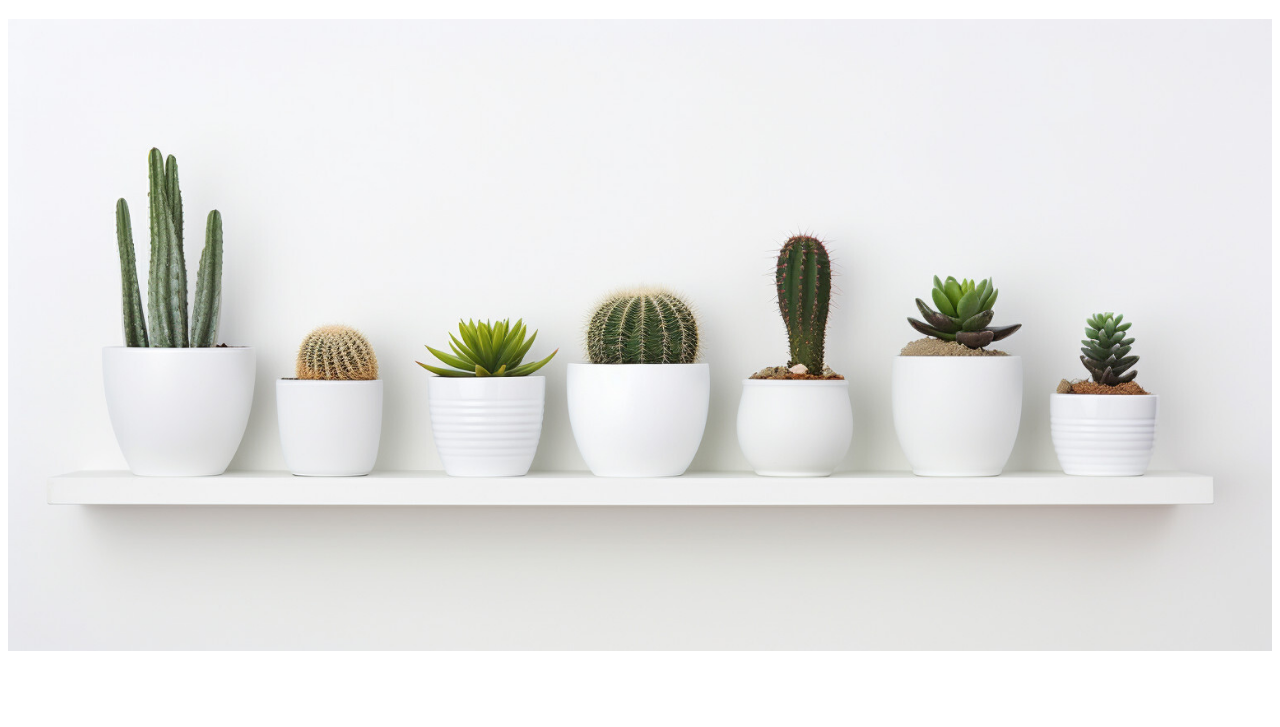
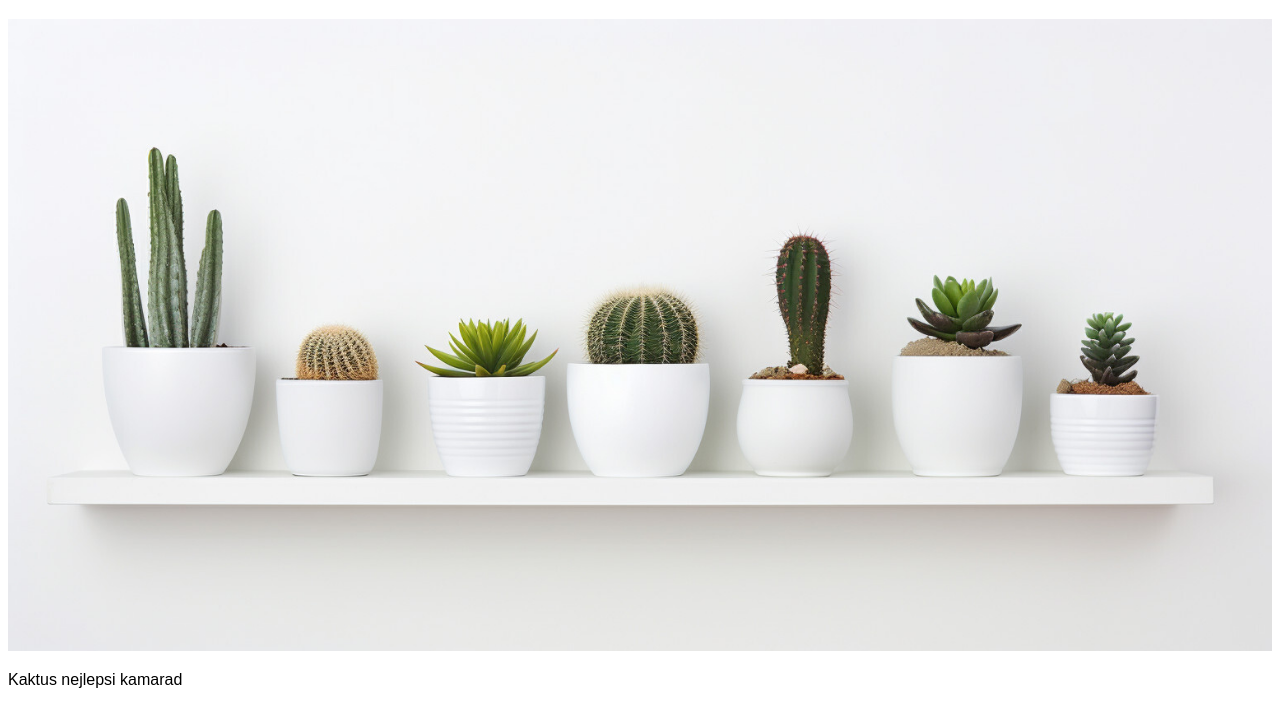
Before and after one commit to annasve/kaktusy, a plain HTML site: page index.html in a window 1280 px wide. Shown: the part 61-788 px from the top of the page. Drawn offline with Linux system fonts and the light colour scheme.

Commit message:
odstavec

```diff
--- a/index.html
+++ b/index.html
@@ -9,5 +9,6 @@
   <body>
     <h1>Kaktusy do každé rodiny!</h1>
     <div><img src="./img/kaktusy.jpg" class="banner" /></div>
+    <p>Kaktus nejlepsi kamarad</p>
   </body>
 </html>
```
